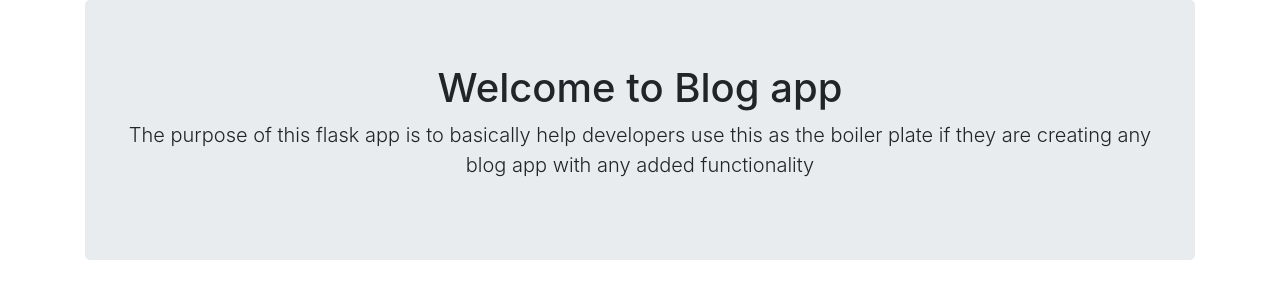
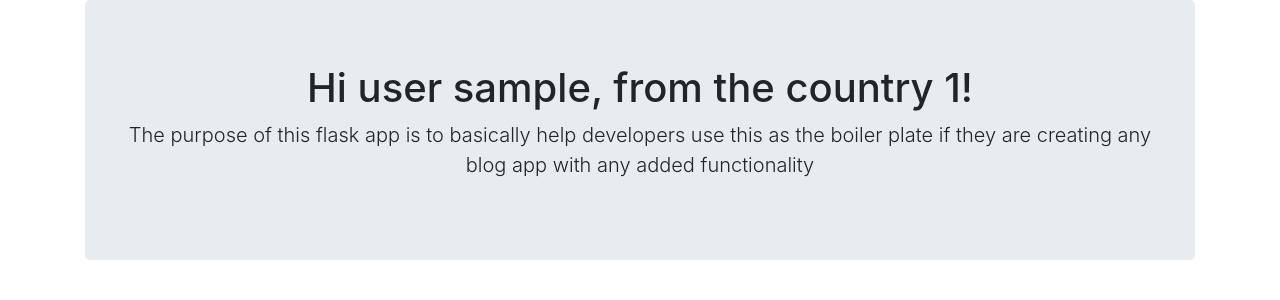
Before and after one commit to raghavddps2/Basic-Blog-Application-in-Flask, a Flask app: page / in a window 1280 px wide. Shown: the part 56-356 px from the top of the page. Run offline with Flask 2, Linux system fonts and the light colour scheme; the visitor is signed in with stand-in values (Sample User, id 1); some libraries are stand-ins or nearby versions.

Commit message:
Change font and home page message

```diff
--- a/app.py
+++ b/app.py
@@ -123,7 +123,7 @@
             #Getting the stored hash.
             data = cur.fetchone() #This will get the first one.
             password = data['password'] #This will give us the password.
-
+            country =  data['country']
             #Compare the passwords.
             #This is to verify
             if sha256_crypt.verify(password_candidate,password):
@@ -136,6 +136,7 @@
                 #We will start the session
                 session['logged_in'] = True
                 session['username'] = username
+                session['country'] = country
                 flash('You are now logged in','success')
                 return redirect(url_for('dashboard'))
 
--- a/templates/home.html
+++ b/templates/home.html
@@ -2,7 +2,7 @@
 
 {% block body %}
     <div class="jumbotron text-center">
-        <h1>Welcome to Blog app</h1>
+        <h1>Hi user {{session['username']}}, from the country {{session['country']}}!</h1>
         <p class="lead">The purpose of this flask app is to basically help developers use this as the boiler plate if they are creating any blog app
             with any added functionality
         </p>
--- a/templates/layout.html
+++ b/templates/layout.html
@@ -4,6 +4,7 @@
     <meta charset="UTF-8">
     <meta name="viewport" content="width=device-width, initial-scale=1.0">
     <link href="https://stackpath.bootstrapcdn.com/bootstrap/4.3.1/css/bootstrap.min.css" rel="stylesheet" integrity="sha384-ggOyR0iXCbMQv3Xipma34MD+dH/1fQ784/j6cY/iJTQUOhcWr7x9JvoRxT2MZw1T" crossorigin="anonymous">
+    <link href="https://fonts.googleapis.com/css?family=Roboto:300,400" rel="stylesheet">
     <meta http-equiv="X-UA-Compatible" content="ie=edge">
     <title>Flask App</title>
 </head>
```
